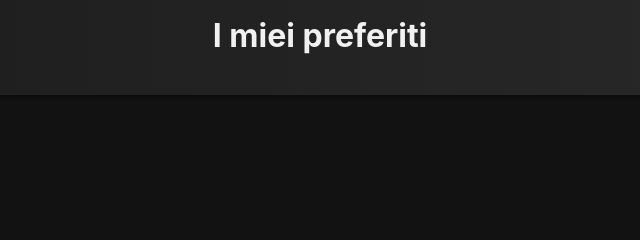
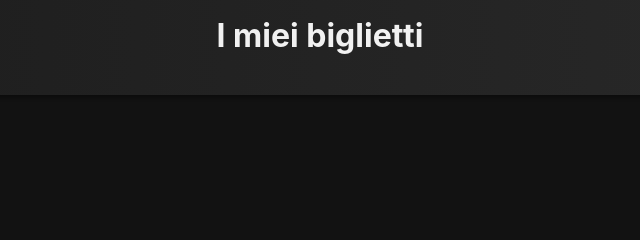
Before and after one commit to DALBO-creator/PROGETTI-PERSONALI, a plain HTML site: page gestoreEventi/client/biglietti.html in a window 1280 px wide. Shown: the top 240 px of the page, 320-960 px from the left. Drawn offline with Linux system fonts and the light colour scheme.

Commit message:
Update biglietti.html

```diff
--- a/gestoreEventi/client/biglietti.html
+++ b/gestoreEventi/client/biglietti.html
@@ -9,7 +9,7 @@
 </head>
 <body>
   <header>
-   <h1>I miei preferiti</h1>
+   <h1>I miei biglietti</h1>
 </header>
   <main>
     <div class="eventContainer" id="ticketContainer"></div>
```
